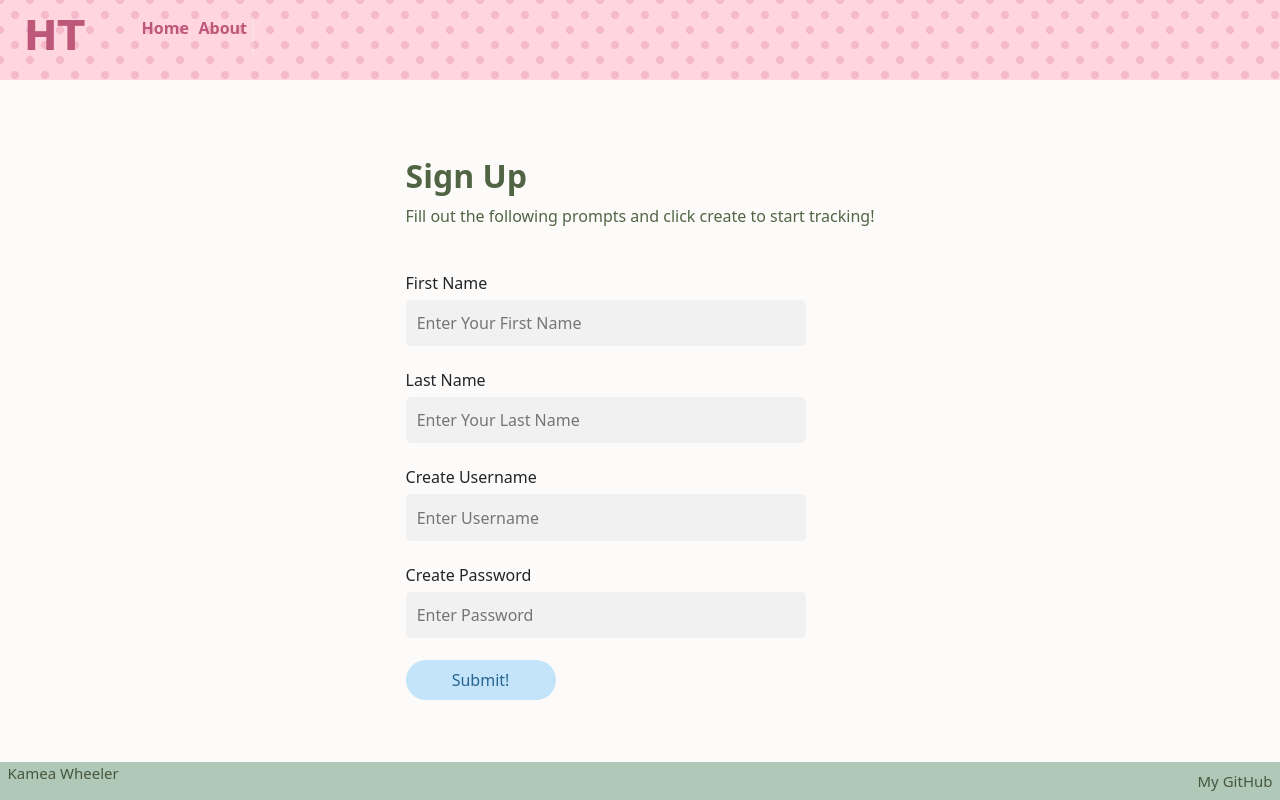
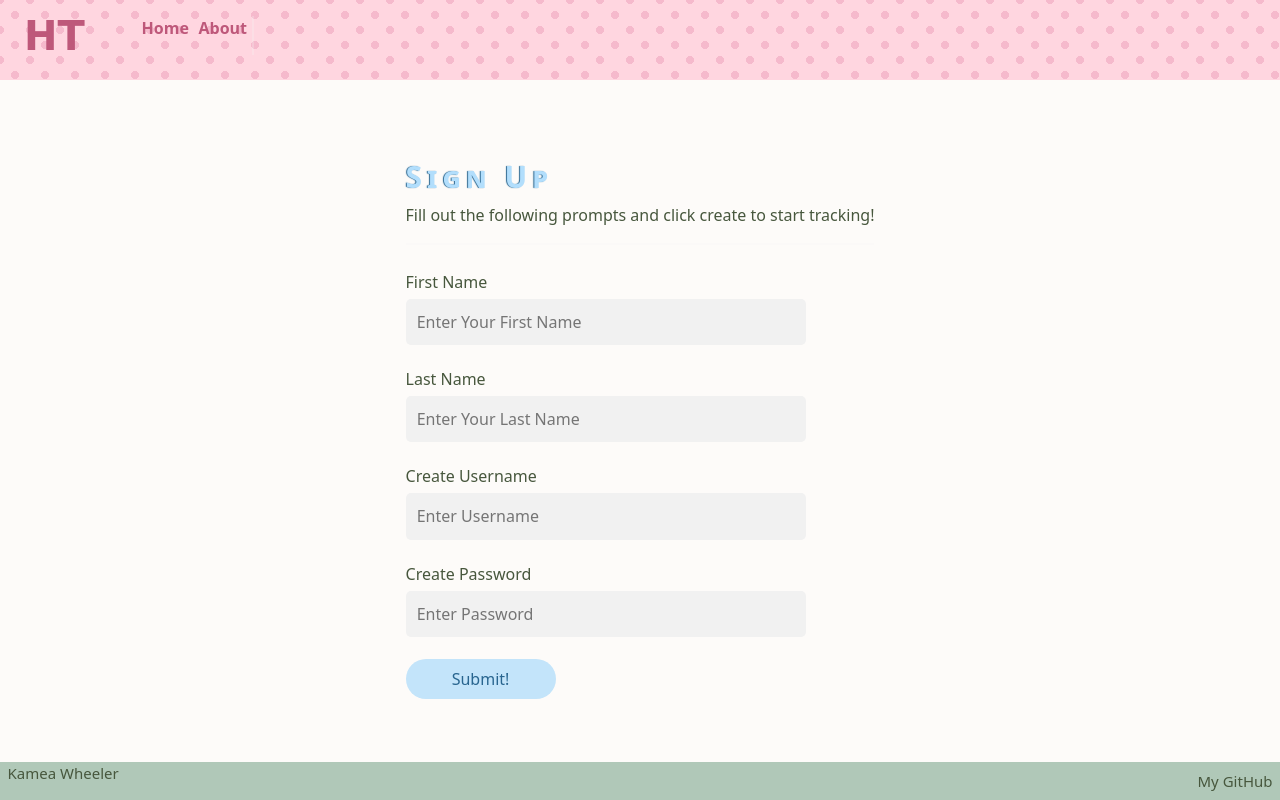
Before and after one commit to kamea99/startup, a website: page public/account.html in a window 1280 px wide. Drawn offline with nearby package versions, Linux system fonts and the light colour scheme.

Commit message:
modified:   public/account.css 	modified:   public/account.html 	modified:   public/index.html 	modified:   public/login.css 	modified:   public/login.html 	modified:   public/main.css

```diff
--- a/public/account.css
+++ b/public/account.css
@@ -54,13 +54,24 @@ h1 {
 }
 
 h2 {
-    color: #516545;
+    font-variant: small-caps;
+    display: flex;
+    align-items: center;
+    justify-content: start;
+    color: #b2defc;
+    font-size: 30px;
     font-weight: bold;
+    letter-spacing: 5px;
+    text-shadow: -1px 0px 1px rgb(40, 101, 143);
 }
 
 .container p {
-    color: #516545;
+    color: #47573d;
 
+}
+
+.user-input {
+    color: #47573d;
 }
 
 main{
--- a/public/account.html
+++ b/public/account.html
@@ -40,17 +40,17 @@
                   <p>Fill out the following prompts and click create to start tracking!</p>
                   <hr>
 
-                  <label for="firstName">First Name</label>
+                  <label class="user-input" for="firstName">First Name</label>
                   <input type="text" id="firstName" placeholder="Enter Your First Name" name="firstName" required>
 
-                  <label for="lastName">Last Name</label>
+                  <label class="user-input" for="lastName">Last Name</label>
                   <input type="text" id="lastName" placeholder="Enter Your Last Name" name="lastName" required>
 
 
-                  <label for="username">Create Username</label>
+                  <label class="user-input" for="username">Create Username</label>
                   <input type="text" id="user" placeholder="Enter Username" name="username" required>
 
-                  <label for="psw">Create Password</label>
+                  <label class="user-input" for="psw">Create Password</label>
                   <input type="password" id="password" placeholder="Enter Password" name="psw" required>
 
                   <div class="submit">
--- a/public/login.css
+++ b/public/login.css
@@ -79,7 +79,11 @@ main button {           /*submit button*/
 }
 
 .login-button {
-    padding-top:0.7em;
+    padding-top:1.5em;
+}
+
+.create {
+    padding-top: 0.5em;
 }
 
 main a {
@@ -98,13 +102,16 @@ h1 {
 }
 
 h2 {
-    font-family: "Lucida Calligraphy", cursive;
-    color: #47573d;
-    font-size: 35px;
-    padding: 0.5em;
+    font-variant: small-caps;
     display: flex;
     align-items: center;
     justify-content: center;
+    color: #b2defc;
+    font-size: 40px;
+    font-weight: bold;
+    letter-spacing: 5px;
+    text-shadow: -1px 0px 1px rgb(40, 101, 143);
+    padding-bottom: 0.5em
 }
 
 footer {
--- a/public/main.css
+++ b/public/main.css
@@ -84,15 +84,16 @@ h1 {
 
 .wel {
     color: #47573d;
-    font-size: 50px;
+    font-size: 28px;
     padding: 0em;
     margin-top: 0;
 }
 
 .to {
     color: #47573d;
-    font-size: 40px;
+    font-size: 35px;
     font-family: "Lucida Calligraphy", cursive;
+    font-weight: lighter;
     margin: 0.2em 0;
     padding-top: 20%;
 }
```
Also changed, not shown: public/index.html (+1 -1 lines), public/login.html (+1 -1 lines).
